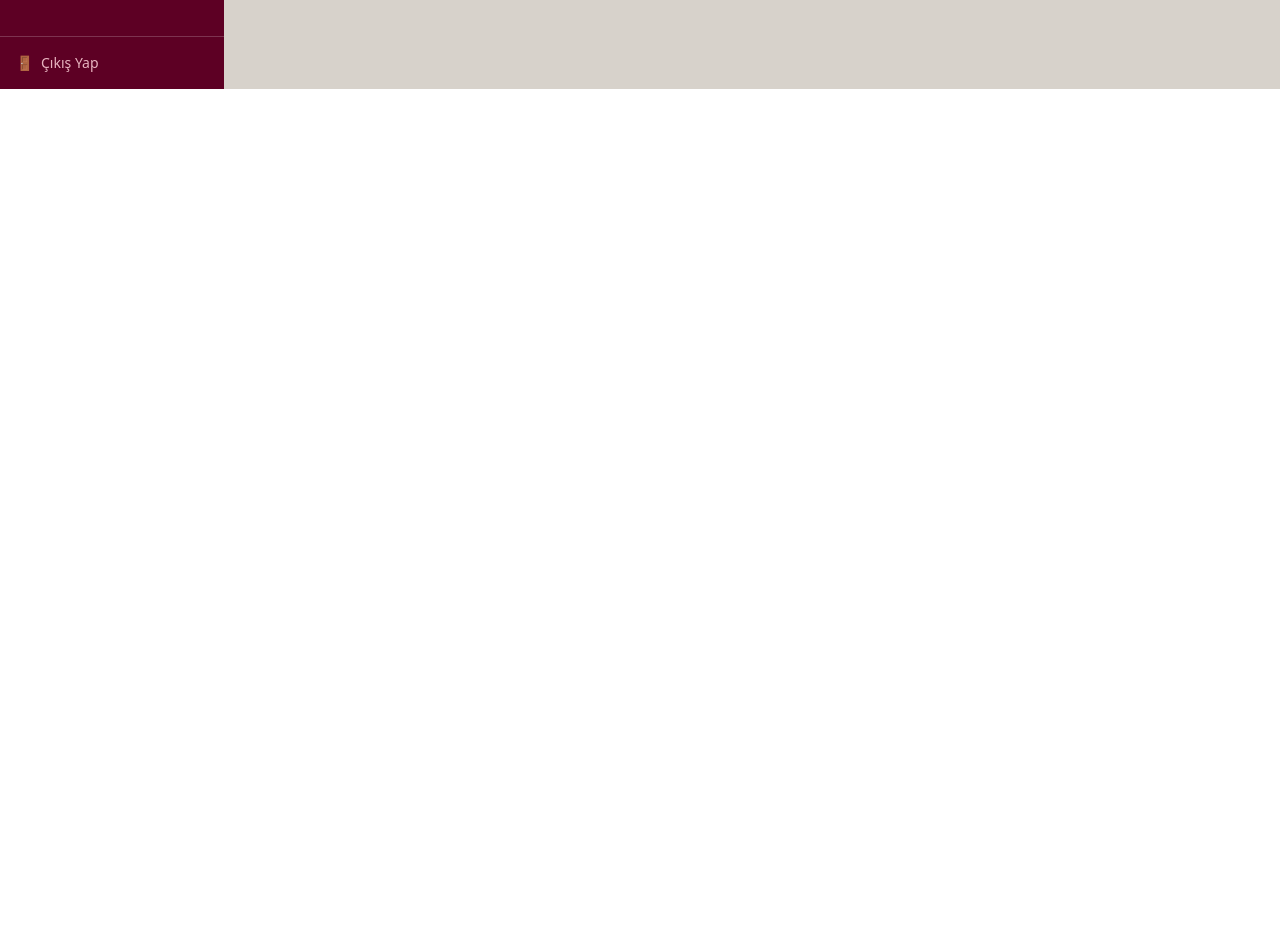
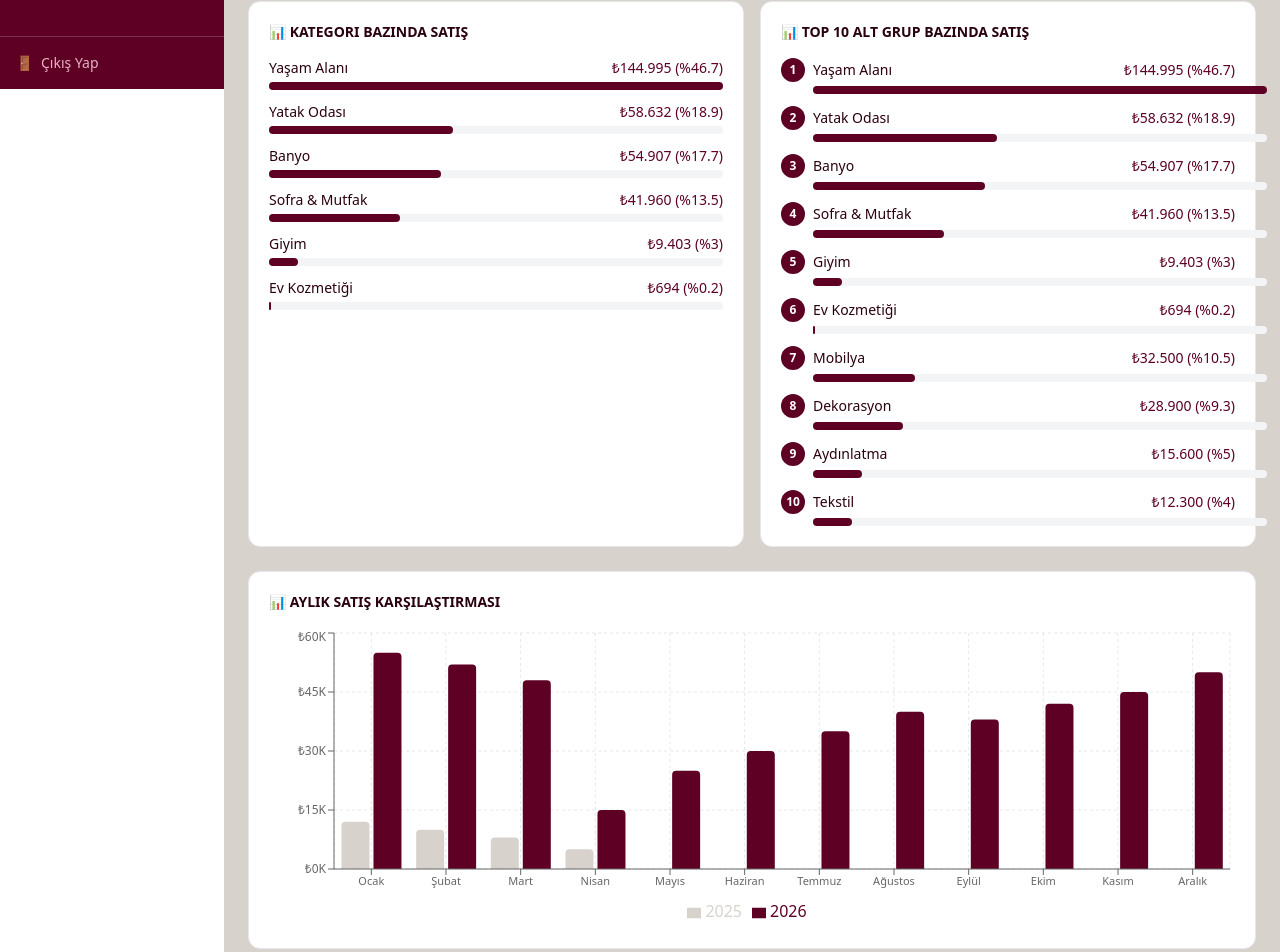
Before and after one commit to Nurcanahmet/zsazsazsu-dashboard, a React (Create React App) app: page /aylik-satis in a window 1280 px wide. Shown: the part 711-1663 px from the top of the page. Before the commit the page ends 800 px from the top, so only its background shows below. Built offline with nearby package versions, Linux system fonts and the light colour scheme.

Commit message:
Aylık Satış sayfası güncellendi, kategori ve karşılaştırma eklendi

```diff
--- a/src/pages/MonthlySales.tsx
+++ b/src/pages/MonthlySales.tsx
@@ -1,13 +1,11 @@
 // ============================================
-// AYLIK SATIŞ SAYFASI (MonthlySales.tsx)
+// AYLIK SATIŞ SAYFASI (MonthlySales.tsx) — GÜNCEL
 // ============================================
-// Bu dosya nerede? → src/pages/MonthlySales.tsx
-// Ne işe yarıyor? → Sidebar'dan "Aylık Satış" tıklayınca açılan sayfa.
-// Günlük Satış ile aynı stil ve düzende.
-// Fark: filtre kısmında tarih yerine yıl ve ay seçici var.
-// API bağlantısı: ileride stored procedure'den gelecek.
 
-import { useState } from "react";
+import { useState } from 'react';
+import {
+  BarChart, Bar, XAxis, YAxis, CartesianGrid, Tooltip, ResponsiveContainer, Legend,
+} from 'recharts';
 
 function MonthlySales() {
   // ---------- STATE ----------
@@ -15,29 +13,17 @@ function MonthlySales() {
   const [selectedYear, setSelectedYear] = useState(now.getFullYear());
   const [selectedMonth, setSelectedMonth] = useState(now.getMonth() + 1);
 
-  // Ay isimleri
   const months = [
-    "Ocak",
-    "Şubat",
-    "Mart",
-    "Nisan",
-    "Mayıs",
-    "Haziran",
-    "Temmuz",
-    "Ağustos",
-    "Eylül",
-    "Ekim",
-    "Kasım",
-    "Aralık",
+    'Ocak', 'Şubat', 'Mart', 'Nisan', 'Mayıs', 'Haziran',
+    'Temmuz', 'Ağustos', 'Eylül', 'Ekim', 'Kasım', 'Aralık'
   ];
 
   // ---------- VERİLER ----------
-  // Şimdilik boş — ileride API'den gelecek
   const [data] = useState({
     hedef: 80000,
     toplamSatis: 0,
     hedefGerclesme: 0,
-    ortBrutKar: 70,
+    ortBrutKar: 69.7,
     birimFiyat: 0,
     sepetTutar: 0,
     sepetAdet: 1,
@@ -48,21 +34,58 @@ function MonthlySales() {
     yillikDegisim: 0,
   });
 
+  // Kategori Bazında Satış
+  const [categories] = useState([
+    { name: 'Yaşam Alanı', amount: 144995, percent: 46.7 },
+    { name: 'Yatak Odası', amount: 58632, percent: 18.9 },
+    { name: 'Banyo', amount: 54907, percent: 17.7 },
+    { name: 'Sofra & Mutfak', amount: 41960, percent: 13.5 },
+    { name: 'Giyim', amount: 9403, percent: 3 },
+    { name: 'Ev Kozmetiği', amount: 694, percent: 0.2 },
+  ]);
+
+  // Top 10 Alt Grup Bazında Satış
+  const [topAltGrup] = useState([
+    { rank: 1, name: 'Yaşam Alanı', amount: 144995, percent: 46.7 },
+    { rank: 2, name: 'Yatak Odası', amount: 58632, percent: 18.9 },
+    { rank: 3, name: 'Banyo', amount: 54907, percent: 17.7 },
+    { rank: 4, name: 'Sofra & Mutfak', amount: 41960, percent: 13.5 },
+    { rank: 5, name: 'Giyim', amount: 9403, percent: 3 },
+    { rank: 6, name: 'Ev Kozmetiği', amount: 694, percent: 0.2 },
+    { rank: 7, name: 'Mobilya', amount: 32500, percent: 10.5 },
+    { rank: 8, name: 'Dekorasyon', amount: 28900, percent: 9.3 },
+    { rank: 9, name: 'Aydınlatma', amount: 15600, percent: 5 },
+    { rank: 10, name: 'Tekstil', amount: 12300, percent: 4 },
+  ]);
+
+  // Aylık Satış Karşılaştırması (12 ay — 2025 vs 2026)
+  const [aylikKarsilastirma] = useState([
+    { month: 'Ocak', y2025: 12000, y2026: 55000 },
+    { month: 'Şubat', y2025: 10000, y2026: 52000 },
+    { month: 'Mart', y2025: 8000, y2026: 48000 },
+    { month: 'Nisan', y2025: 5000, y2026: 15000 },
+    { month: 'Mayıs', y2025: 0, y2026: 25000 },
+    { month: 'Haziran', y2025: 0, y2026: 30000 },
+    { month: 'Temmuz', y2025: 0, y2026: 35000 },
+    { month: 'Ağustos', y2025: 0, y2026: 40000 },
+    { month: 'Eylül', y2025: 0, y2026: 38000 },
+    { month: 'Ekim', y2025: 0, y2026: 42000 },
+    { month: 'Kasım', y2025: 0, y2026: 45000 },
+    { month: 'Aralık', y2025: 0, y2026: 50000 },
+  ]);
+
+  const maxCategoryAmount = Math.max(...categories.map(c => c.amount), 1);
+  const maxAltGrupAmount = Math.max(...topAltGrup.map(c => c.amount), 1);
+
   return (
     <div className="p-6">
       {/* ===== BAŞLIK + YIL/AY FİLTRESİ ===== */}
-      {/* Günlük Satış ile aynı layout: sol başlık, sağ filtre */}
       <div className="flex items-start justify-between mb-6">
         <div>
-          <h1 className="text-2xl font-bold text-[#5d0024] italic">
-            Aylık Satış
-          </h1>
-          <p className="text-sm text-[#5d0024]/60">
-            Dönem: {selectedYear} {months[selectedMonth - 1]}
-          </p>
+          <h1 className="text-2xl font-bold text-[#5d0024] italic">Aylık Satış</h1>
+          <p className="text-sm text-[#5d0024]/60">Dönem: {selectedYear} {months[selectedMonth - 1]}</p>
         </div>
         <div className="flex items-end gap-3">
-          {/* Yıl seçici */}
           <select
             value={selectedYear}
             onChange={(e) => setSelectedYear(Number(e.target.value))}
@@ -72,23 +95,19 @@ function MonthlySales() {
             <option value={2025}>2025</option>
             <option value={2026}>2026</option>
           </select>
-          {/* Ay seçici */}
           <select
             value={selectedMonth}
             onChange={(e) => setSelectedMonth(Number(e.target.value))}
             className="bg-[#5d0024] text-[#d7d2cb] border border-white/20 rounded-lg px-3 py-1.5 text-sm outline-none"
           >
             {months.map((m, i) => (
-              <option key={i} value={i + 1}>
-                {m}
-              </option>
+              <option key={i} value={i + 1}>{m}</option>
             ))}
           </select>
         </div>
       </div>
 
       {/* ===== MAĞAZA BÖLÜMÜ ===== */}
-      {/* Günlük Satış ile birebir aynı stil */}
       <div className="bg-[#5d0024] rounded-xl p-5 mb-6">
         <div className="flex items-center justify-between mb-4">
           <h2 className="text-white font-bold text-lg">Mağaza</h2>
@@ -97,91 +116,60 @@ function MonthlySales() {
           </span>
         </div>
 
-        {/* KPI KARTLARI — Satır 1 (5 adet) */}
+        {/* KPI Satır 1 */}
         <div className="grid grid-cols-5 gap-3 mb-3">
           <div className="bg-white/10 rounded-lg p-3 text-center">
             <p className="text-xs text-[#e8b4c0] uppercase">Aylık Hedef</p>
-            <p className="text-xl font-bold text-white mt-1">
-              ₺{data.hedef.toLocaleString("tr-TR")}
-            </p>
+            <p className="text-xl font-bold text-white mt-1">₺{data.hedef.toLocaleString('tr-TR')}</p>
           </div>
           <div className="bg-white/10 rounded-lg p-3 text-center">
-            <p className="text-xs text-[#e8b4c0] uppercase">
-              Toplam Satış (VH)
-            </p>
-            <p className="text-xl font-bold text-white mt-1">
-              ₺{data.toplamSatis.toLocaleString("tr-TR")}
-            </p>
+            <p className="text-xs text-[#e8b4c0] uppercase">Toplam Satış (VH)</p>
+            <p className="text-xl font-bold text-white mt-1">₺{data.toplamSatis.toLocaleString('tr-TR')}</p>
           </div>
           <div className="bg-white/10 rounded-lg p-3 text-center">
             <p className="text-xs text-[#e8b4c0] uppercase">H. Gerç. Oranı</p>
-            <p className="text-xl font-bold text-white mt-1">
-              %{data.hedefGerclesme}
-            </p>
+            <p className="text-xl font-bold text-white mt-1">%{data.hedefGerclesme}</p>
           </div>
           <div className="bg-white/10 rounded-lg p-3 text-center">
             <p className="text-xs text-[#e8b4c0] uppercase">Ort. Brüt Kar %</p>
-            <p className="text-xl font-bold text-white mt-1">
-              %{data.ortBrutKar}
-            </p>
+            <p className="text-xl font-bold text-white mt-1">%{data.ortBrutKar}</p>
           </div>
           <div className="bg-white/10 rounded-lg p-3 text-center">
             <p className="text-xs text-[#e8b4c0] uppercase">Birim Fiyat</p>
-            <p className="text-xl font-bold text-white mt-1">
-              ₺{data.birimFiyat.toLocaleString("tr-TR")}
-            </p>
+            <p className="text-xl font-bold text-white mt-1">₺{data.birimFiyat.toLocaleString('tr-TR')}</p>
           </div>
         </div>
 
-        {/* KPI KARTLARI — Satır 2 (5 adet) */}
+        {/* KPI Satır 2 */}
         <div className="grid grid-cols-5 gap-3">
           <div className="bg-white/10 rounded-lg p-3 text-center">
-            <p className="text-xs text-[#e8b4c0] uppercase">
-              Sepet Büyüklüğü Tutar
-            </p>
-            <p className="text-xl font-bold text-white mt-1">
-              ₺{data.sepetTutar.toLocaleString("tr-TR")}
-            </p>
+            <p className="text-xs text-[#e8b4c0] uppercase">Sepet Büyüklüğü Tutar</p>
+            <p className="text-xl font-bold text-white mt-1">₺{data.sepetTutar.toLocaleString('tr-TR')}</p>
           </div>
           <div className="bg-white/10 rounded-lg p-3 text-center">
-            <p className="text-xs text-[#e8b4c0] uppercase">
-              Sepet Büyüklüğü Adet
-            </p>
-            <p className="text-xl font-bold text-white mt-1">
-              {data.sepetAdet}
-            </p>
+            <p className="text-xs text-[#e8b4c0] uppercase">Sepet Büyüklüğü Adet</p>
+            <p className="text-xl font-bold text-white mt-1">{data.sepetAdet}</p>
           </div>
           <div className="bg-white/10 rounded-lg p-3 text-center">
             <p className="text-xs text-[#e8b4c0] uppercase">Toplam Kişi</p>
-            <p className="text-xl font-bold text-white mt-1">
-              {data.toplamKisi}
-            </p>
+            <p className="text-xl font-bold text-white mt-1">{data.toplamKisi}</p>
           </div>
           <div className="bg-white/10 rounded-lg p-3 text-center">
             <p className="text-xs text-[#e8b4c0] uppercase">Ort. Dönüşüm</p>
-            <p className="text-xl font-bold text-white mt-1">
-              %{data.ortDonusum}
-            </p>
+            <p className="text-xl font-bold text-white mt-1">%{data.ortDonusum}</p>
           </div>
           <div className="bg-white/10 rounded-lg p-3 text-center">
             <p className="text-xs text-[#e8b4c0] uppercase">Toplam Miktar</p>
-            <p className="text-xl font-bold text-white mt-1">
-              {data.toplamMiktar}
-            </p>
+            <p className="text-xl font-bold text-white mt-1">{data.toplamMiktar}</p>
           </div>
         </div>
       </div>
 
       {/* ===== HEDEF GERÇEKLEŞME BAR ===== */}
-      {/* Günlük Satış ile birebir aynı stil */}
       <div className="bg-white rounded-xl p-5 mb-6 border border-gray-200">
         <div className="flex items-center justify-between mb-2">
-          <h3 className="text-sm font-bold text-[#2a0010]">
-            Hedef Gerçekleşme
-          </h3>
-          <span className="text-sm text-[#5d0024] font-medium">
-            %{data.hedefGerclesme}
-          </span>
+          <h3 className="text-sm font-bold text-[#2a0010]">Hedef Gerçekleşme</h3>
+          <span className="text-sm text-[#5d0024] font-medium">%{data.hedefGerclesme}</span>
         </div>
         <div className="w-full bg-gray-200 rounded-full h-3">
           <div
@@ -192,45 +180,101 @@ function MonthlySales() {
       </div>
 
       {/* ===== YoY KARŞILAŞTIRMA ===== */}
-      {/* Günlük Satış ile birebir aynı stil */}
-      <div className="bg-white rounded-xl p-5 border border-gray-200">
+      <div className="bg-white rounded-xl p-5 mb-6 border border-gray-200">
         <div className="flex items-center justify-between mb-4">
           <div>
-            <h3 className="text-sm font-bold text-[#2a0010]">
-              Toplam Satış vs Geçen Seneki Satış
-            </h3>
-            <p className="text-xs text-gray-400">
-              Seçilen ayın geçen yıl aynı ayı ile karşılaştırması
-            </p>
+            <h3 className="text-sm font-bold text-[#2a0010]">Toplam Satış vs Geçen Seneki Satış</h3>
+            <p className="text-xs text-gray-400">Seçilen ayın geçen yıl aynı ayı ile karşılaştırması</p>
           </div>
           <span className="bg-gray-100 text-[#5d0024] text-xs px-3 py-1 rounded-full font-medium">
             YoY Artış
           </span>
         </div>
-
         <div className="grid grid-cols-3 gap-4">
           <div className="bg-[#e8b4c0]/10 rounded-lg p-4">
             <p className="text-xs text-[#e8b4c0]">Bu Ay Satış</p>
-            <p className="text-2xl font-bold text-[#2a0010] mt-1">
-              ₺{data.toplamSatis.toLocaleString("tr-TR")}
-            </p>
+            <p className="text-2xl font-bold text-[#2a0010] mt-1">₺{data.toplamSatis.toLocaleString('tr-TR')}</p>
           </div>
           <div className="bg-[#e8b4c0]/10 rounded-lg p-4">
             <p className="text-xs text-[#e8b4c0]">Geçen Yıl Aynı Ay</p>
-            <p className="text-2xl font-bold text-[#2a0010] mt-1">
-              ₺{data.gecenYilSatis?.toLocaleString("tr-TR")}
-            </p>
+            <p className="text-2xl font-bold text-[#2a0010] mt-1">₺{data.gecenYilSatis?.toLocaleString('tr-TR')}</p>
           </div>
           <div className="bg-[#004f59]/10 rounded-lg p-4 text-center">
             <p className="text-xs text-[#004f59]">Yıllık Değişim</p>
-            <p className="text-3xl font-bold text-[#004f59] mt-1">
-              +{data.yillikDegisim}%
-            </p>
-            <p className="text-xs text-[#004f59]/60 mt-1">
-              Geçen yılın aynı dönemine göre toplam satışta artış.
-            </p>
+            <p className="text-3xl font-bold text-[#004f59] mt-1">+{data.yillikDegisim}%</p>
+            <p className="text-xs text-[#004f59]/60 mt-1">Geçen yılın aynı dönemine göre toplam satışta artış.</p>
           </div>
         </div>
+      </div>
+
+      {/* ===== KATEGORİ BAZINDA SATIŞ + TOP 10 ALT GRUP ===== */}
+      <div className="grid grid-cols-2 gap-4 mb-6">
+        {/* Kategori Bazında Satış */}
+        <div className="bg-white rounded-xl p-5 border border-gray-200">
+          <h3 className="text-sm font-bold text-[#2a0010] uppercase mb-4">📊 Kategori Bazında Satış</h3>
+          <div className="space-y-3">
+            {categories.map((cat, i) => (
+              <div key={i}>
+                <div className="flex items-center justify-between mb-1">
+                  <span className="text-sm text-[#2a0010]">{cat.name}</span>
+                  <span className="text-sm font-medium text-[#5d0024]">
+                    ₺{cat.amount.toLocaleString('tr-TR')} (%{cat.percent})
+                  </span>
+                </div>
+                <div className="w-full bg-gray-100 rounded-full h-2">
+                  <div
+                    className="bg-[#5d0024] h-2 rounded-full"
+                    style={{ width: `${(cat.amount / maxCategoryAmount) * 100}%` }}
+                  />
+                </div>
+              </div>
+            ))}
+          </div>
+        </div>
+
+        {/* Top 10 Alt Grup Bazında Satış */}
+        <div className="bg-white rounded-xl p-5 border border-gray-200">
+          <h3 className="text-sm font-bold text-[#2a0010] uppercase mb-4">📊 Top 10 Alt Grup Bazında Satış</h3>
+          <div className="space-y-3">
+            {topAltGrup.map((item) => (
+              <div key={item.rank}>
+                <div className="flex items-center justify-between mb-1">
+                  <div className="flex items-center gap-2">
+                    <span className="inline-flex items-center justify-center w-6 h-6 rounded-full bg-[#5d0024] text-white text-xs font-bold">
+                      {item.rank}
+                    </span>
+                    <span className="text-sm text-[#2a0010]">{item.name}</span>
+                  </div>
+                  <span className="text-sm font-medium text-[#5d0024]">
+                    ₺{item.amount.toLocaleString('tr-TR')} (%{item.percent})
+                  </span>
+                </div>
+                <div className="w-full bg-gray-100 rounded-full h-2 ml-8">
+                  <div
+                    className="bg-[#5d0024] h-2 rounded-full"
+                    style={{ width: `${(item.amount / maxAltGrupAmount) * 100}%` }}
+                  />
+                </div>
+              </div>
+            ))}
+          </div>
+        </div>
+      </div>
+
+      {/* ===== AYLIK SATIŞ KARŞILAŞTIRMASI (2025 vs 2026) ===== */}
+      <div className="bg-white rounded-xl p-5 border border-gray-200">
+        <h3 className="text-sm font-bold text-[#2a0010] uppercase mb-4">📊 Aylık Satış Karşılaştırması</h3>
+        <ResponsiveContainer width="100%" height={300}>
+          <BarChart data={aylikKarsilastirma}>
+            <CartesianGrid strokeDasharray="3 3" stroke="#e5e7eb" />
+            <XAxis dataKey="month" tick={{ fontSize: 11 }} />
+            <YAxis tick={{ fontSize: 12 }} tickFormatter={(v) => `₺${v / 1000}K`} />
+            <Tooltip formatter={(v: any) => [`₺${Number(v).toLocaleString('tr-TR')}`, '']} />
+            <Legend />
+            <Bar dataKey="y2025" name="2025" fill="#d7d2cb" radius={[4, 4, 0, 0]} />
+            <Bar dataKey="y2026" name="2026" fill="#5d0024" radius={[4, 4, 0, 0]} />
+          </BarChart>
+        </ResponsiveContainer>
       </div>
     </div>
   );
```
